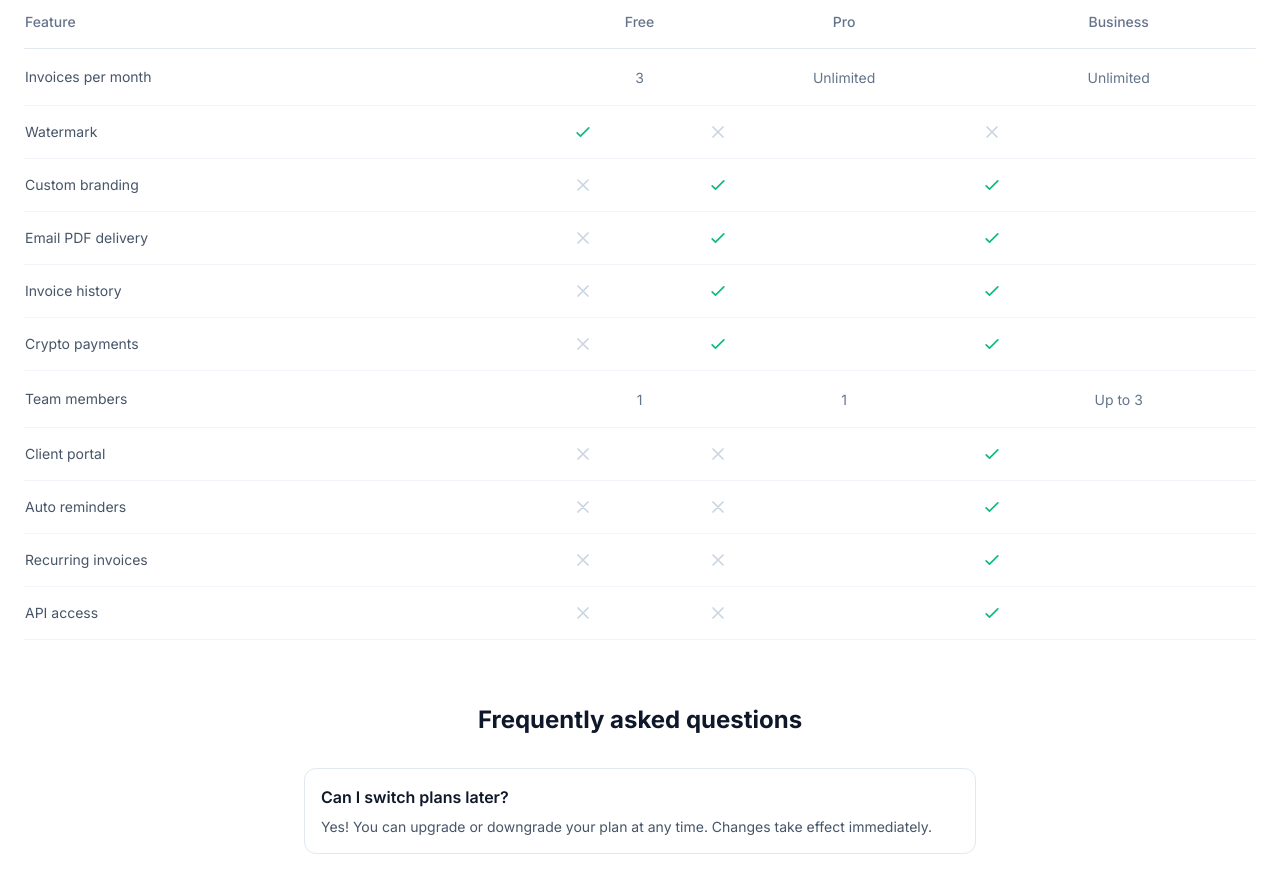
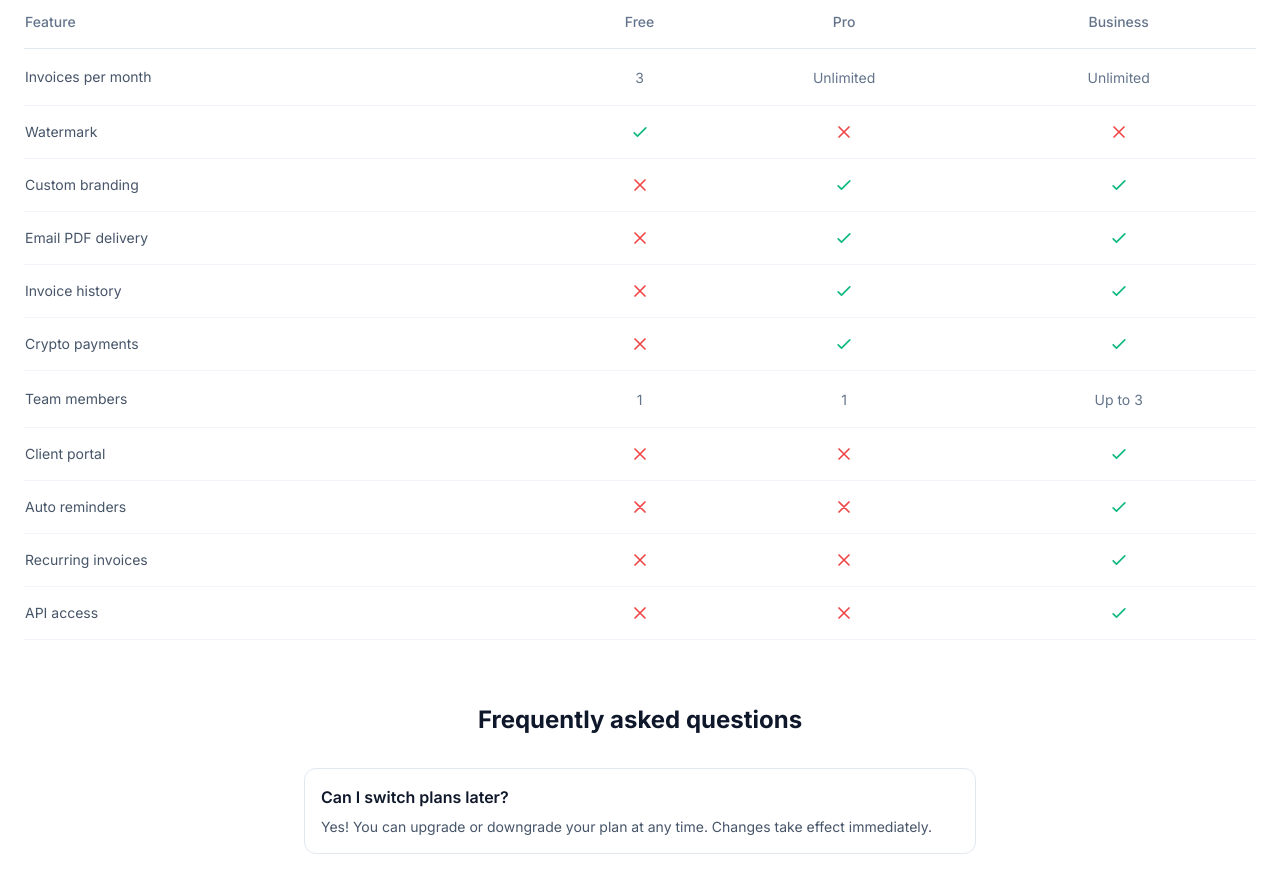
Before and after one commit to Luka69tech/invoice-in-60, a Next.js app: page /pricing in a window 1280 px wide. Shown: the part 1020-1890 px from the top of the page. Built offline with nearby package versions, Linux system fonts and the light colour scheme.

Commit message:
fix: red X in comparison table

```diff
--- a/app/pricing/page.tsx
+++ b/app/pricing/page.tsx
@@ -88,14 +88,14 @@ export default function PricingPage() {
   const renderCheck = (value: boolean | string) => {
     if (value === true) {
       return (
-        <svg className="h-5 w-5 text-emerald-500" fill="none" viewBox="0 0 24 24" stroke="currentColor">
+        <svg className="h-5 w-5 text-emerald-500 mx-auto" fill="none" viewBox="0 0 24 24" stroke="currentColor">
           <path strokeLinecap="round" strokeLinejoin="round" strokeWidth={2} d="M5 13l4 4L19 7" />
         </svg>
       );
     }
     if (value === false) {
       return (
-        <svg className="h-5 w-5 text-slate-300" fill="none" viewBox="0 0 24 24" stroke="currentColor">
+        <svg className="h-5 w-5 text-red-500 mx-auto" fill="none" viewBox="0 0 24 24" stroke="currentColor">
           <path strokeLinecap="round" strokeLinejoin="round" strokeWidth={2} d="M6 18L18 6M6 6l12 12" />
         </svg>
       );
```
